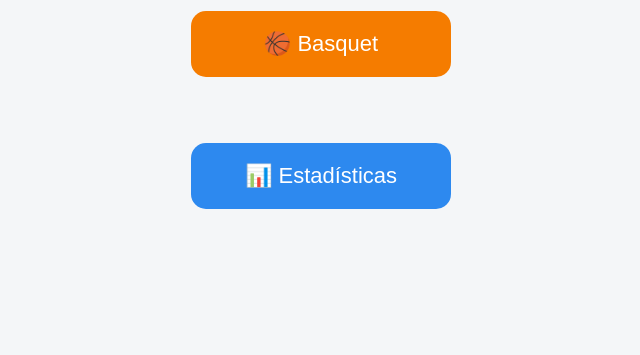
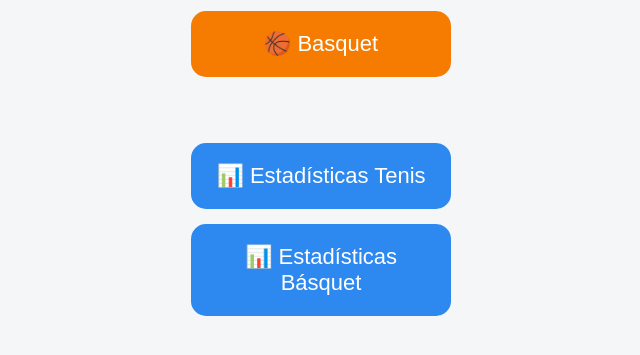
Before and after one commit to joelin6540-rgb/Asistencia-Club, a Flask app: template templates/index.html in a window 1280 px wide. Shown: the part 206-561 px from the top of the page, without its empty margins (319-959 px from the left). Run offline with Flask 3, Linux system fonts and the light colour scheme; the template is opened without the code that fills it, so the values that code supplies are empty; parts of the project's set-up code (start-up, migrations or seed data) failed here and were passed over.

Commit message:
fix estadisticas route

```diff
--- a/templates/index.html
+++ b/templates/index.html
@@ -58,7 +58,8 @@ h2{
 
 <br><br>
 
-<a class="club" href="/estadisticas">📊 Estadísticas</a>
+<a class="club" href="/estadisticas/tenis">📊 Estadísticas Tenis</a>
+<a class="club" href="/estadisticas/basquet">📊 Estadísticas Básquet</a>
 
 </body>
 
```
